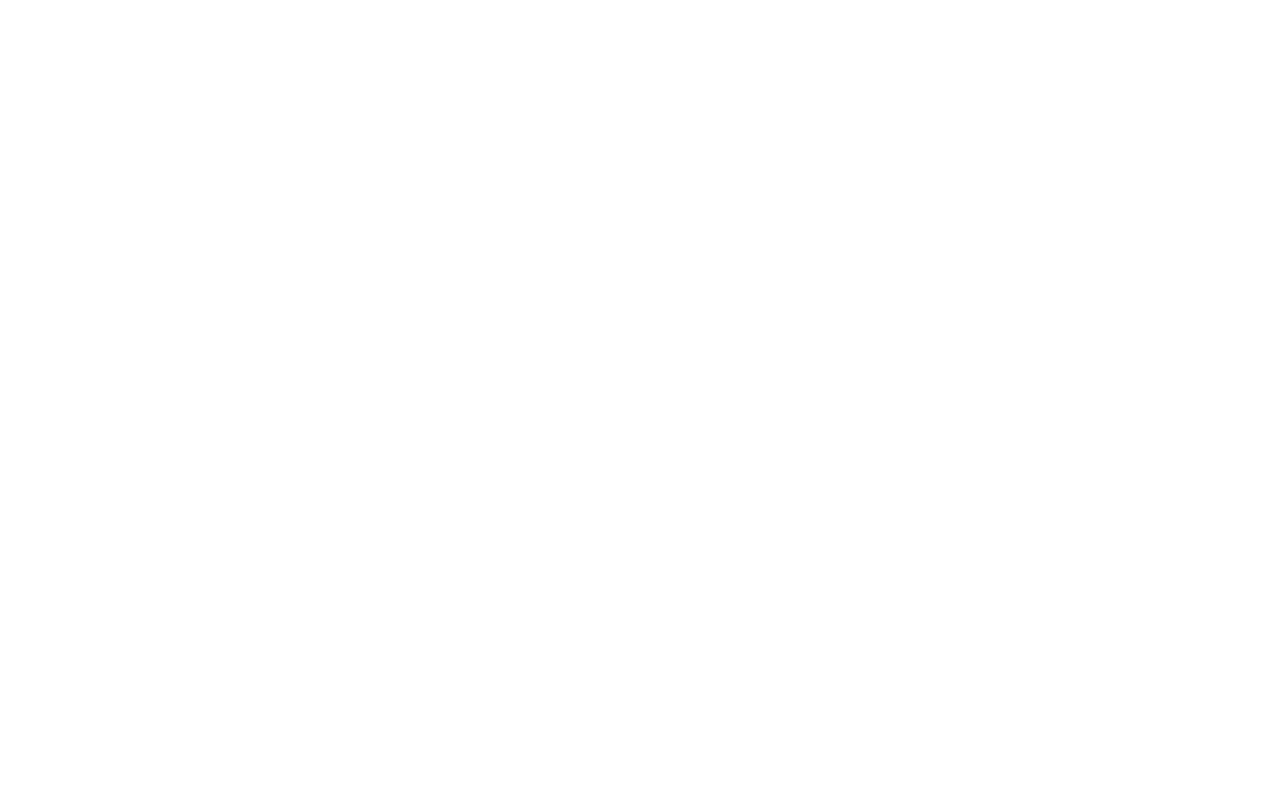
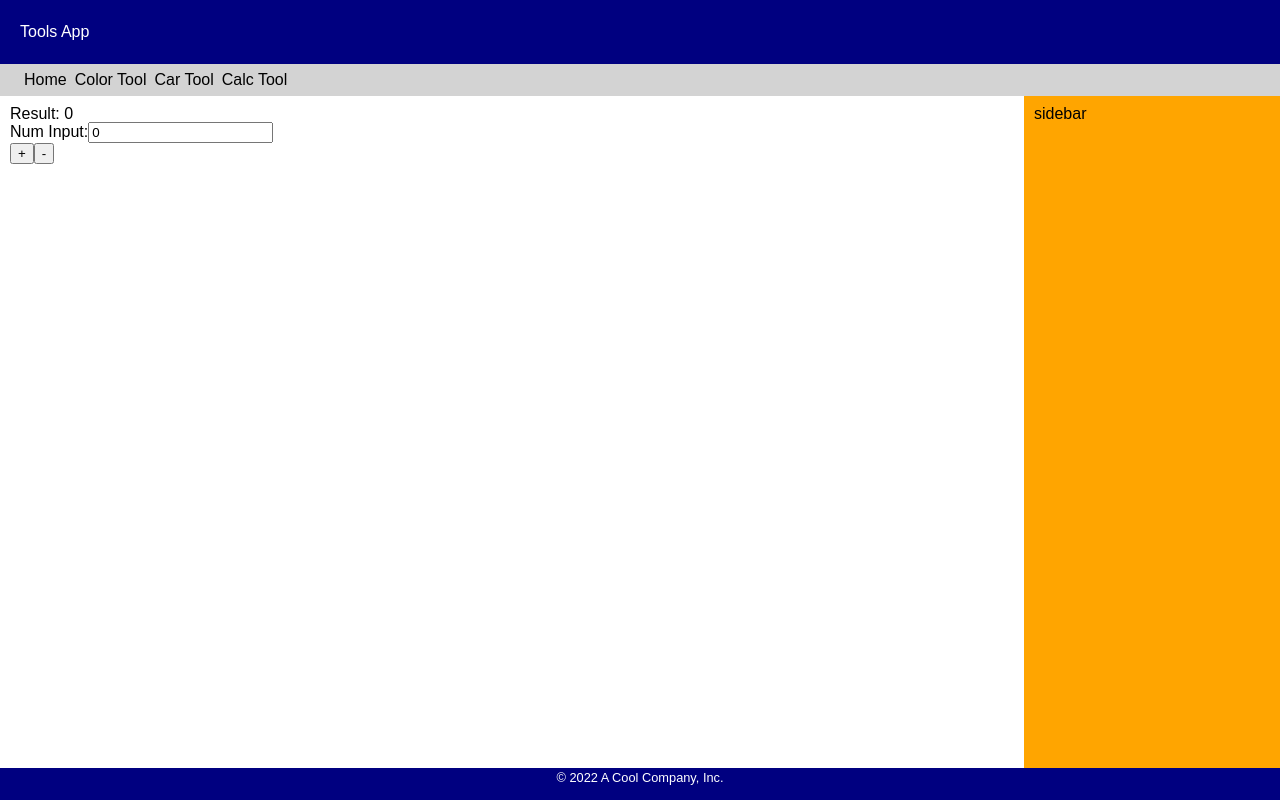
Before and after one commit to t4d-classes/bootcamp_03282022, a React (Create React App) app in the folder demo-app/: page /calc-tool in a window 1280 px wide. Before the commit this address had no page. Built offline with nearby package versions, Linux system fonts and the light colour scheme.

Commit message:
add calc tool

```diff
--- a/demo-app/package.json
+++ b/demo-app/package.json
@@ -8,8 +8,10 @@
     "@testing-library/user-event": "^13.5.0",
     "react": "^17.0.2",
     "react-dom": "^17.0.2",
+    "react-redux": "^7.2.8",
     "react-router-dom": "^6.2.2",
     "react-scripts": "5.0.0",
+    "redux": "^4.1.2",
     "web-vitals": "^2.1.4"
   },
   "scripts": {
--- a/demo-app/src/App.js
+++ b/demo-app/src/App.js
@@ -1,9 +1,12 @@
 import { Routes, Route } from 'react-router-dom';
+import { Provider } from 'react-redux';
 
+import { calcToolStore  } from './stores/calcToolStore';
 import { Layout } from './components/Layout';
 import { Home } from './components/Home';
 import { ColorTool } from './components/ColorTool';
 import { CarTool } from './components/CarTool';
+import { CalcTool } from './components/CalcTool';
 
 
 
@@ -21,6 +24,9 @@
                 <Route index element={<Home />} />
                 <Route path="color-tool" element={<ColorTool />} />
                 <Route path="car-tool" element={<CarTool cars={carList} />} />
+                <Route path="calc-tool" element={<Provider store={calcToolStore}>
+                    <CalcTool />
+                </Provider>} />
             </Route>
         </Routes>
     );
--- /dev/null
+++ b/demo-app/src/actions/calcToolActions.js
@@ -0,0 +1,8 @@
+
+export const ADD_ACTION = '[CalcTool] Add';
+export const SUBTRACT_ACTION = '[CalcTool] Subtract';
+
+export const createAddAction = (value) =>
+    ({ type: ADD_ACTION, value });
+export const createSubtractAction = (value) =>
+    ({ type: SUBTRACT_ACTION, value });
--- /dev/null
+++ b/demo-app/src/components/CalcTool.js
@@ -0,0 +1,29 @@
+import { useState } from 'react';
+
+import { useCalcToolReduxStore } from '../hooks/useCalcToolReduxStore';
+
+export const CalcTool = () => {
+
+    const { result, add, subtract } = useCalcToolReduxStore();
+
+    const [ numInput, setNumInput ] = useState(0);
+
+    return (
+        <>
+            <div>Result: {result}</div>
+            <form>
+                <label>
+                    Num Input:
+                    <input type="number" value={numInput}
+                        onChange={e => setNumInput(e.target.valueAsNumber)} />
+                </label>
+                <fieldset>
+                    <button type="button" onClick={() => add(numInput)}>+</button>
+                    <button type="button" onClick={() => subtract(numInput)}>-</button>
+                </fieldset>
+            </form>
+        </>
+    )
+
+
+}
--- a/demo-app/src/components/Layout.js
+++ b/demo-app/src/components/Layout.js
@@ -16,6 +16,7 @@
                     <li><Link to="/">Home</Link></li>
                     <li><Link to="/color-tool">Color Tool</Link></li>
                     <li><Link to="/car-tool">Car Tool</Link></li>
+                    <li><Link to="/calc-tool">Calc Tool</Link></li>
                 </ul>
             </nav>
 
--- /dev/null
+++ b/demo-app/src/hooks/useCalcToolReduxStore.js
@@ -0,0 +1,32 @@
+import { bindActionCreators } from "redux";
+import { useDispatch, useSelector } from "react-redux";
+
+import { createAddAction, createSubtractAction } from "../actions/calcToolActions";
+
+export const useCalcToolReduxStore = () => {
+
+    const result = useSelector(state => state.result);
+
+    const dispatch = useDispatch();
+
+    /*
+    const boundActions = {
+        // dispatches the action into the store so the reducer will run
+        // and update the state data and trigger a re-render
+        add: (value) => dispatch(createAddAction(value)),
+        subtract: (value) => dispatch(createSubtractAction(value)),
+    };
+    */
+
+    const boundActions = bindActionCreators({
+        add: createAddAction,
+        subtract: createSubtractAction,
+    }, dispatch);
+
+
+    return {
+        ...boundActions,
+        result,
+    };
+
+};
--- /dev/null
+++ b/demo-app/src/reducers/calcToolReducers.js
@@ -0,0 +1,28 @@
+import { combineReducers } from "redux";
+
+import { ADD_ACTION, SUBTRACT_ACTION } from "../actions/calcToolActions";
+
+
+const resultReducer = (result = 0, action) => {
+
+    switch(action.type) {
+        case ADD_ACTION:
+            return result + action.value;
+        case SUBTRACT_ACTION:
+            return result - action.value;
+        default:
+            return result;
+    }
+};
+
+// combine reducers produces this...
+// export const calcToolReducer = (state, action) => {
+//     return {
+//         ...state,
+//         result: resultReducer(state.result, action),
+//     };
+// };
+
+export const calcToolReducer = combineReducers({
+    result: resultReducer,
+});
--- /dev/null
+++ b/demo-app/src/stores/calcToolStore.js
@@ -0,0 +1,5 @@
+import { createStore } from 'redux';
+
+import { calcToolReducer } from '../reducers/calcToolReducers';
+
+export const calcToolStore  = createStore(calcToolReducer);
```
Also changed, not shown: 1 other file (tests, documents, lock files or other folders).
